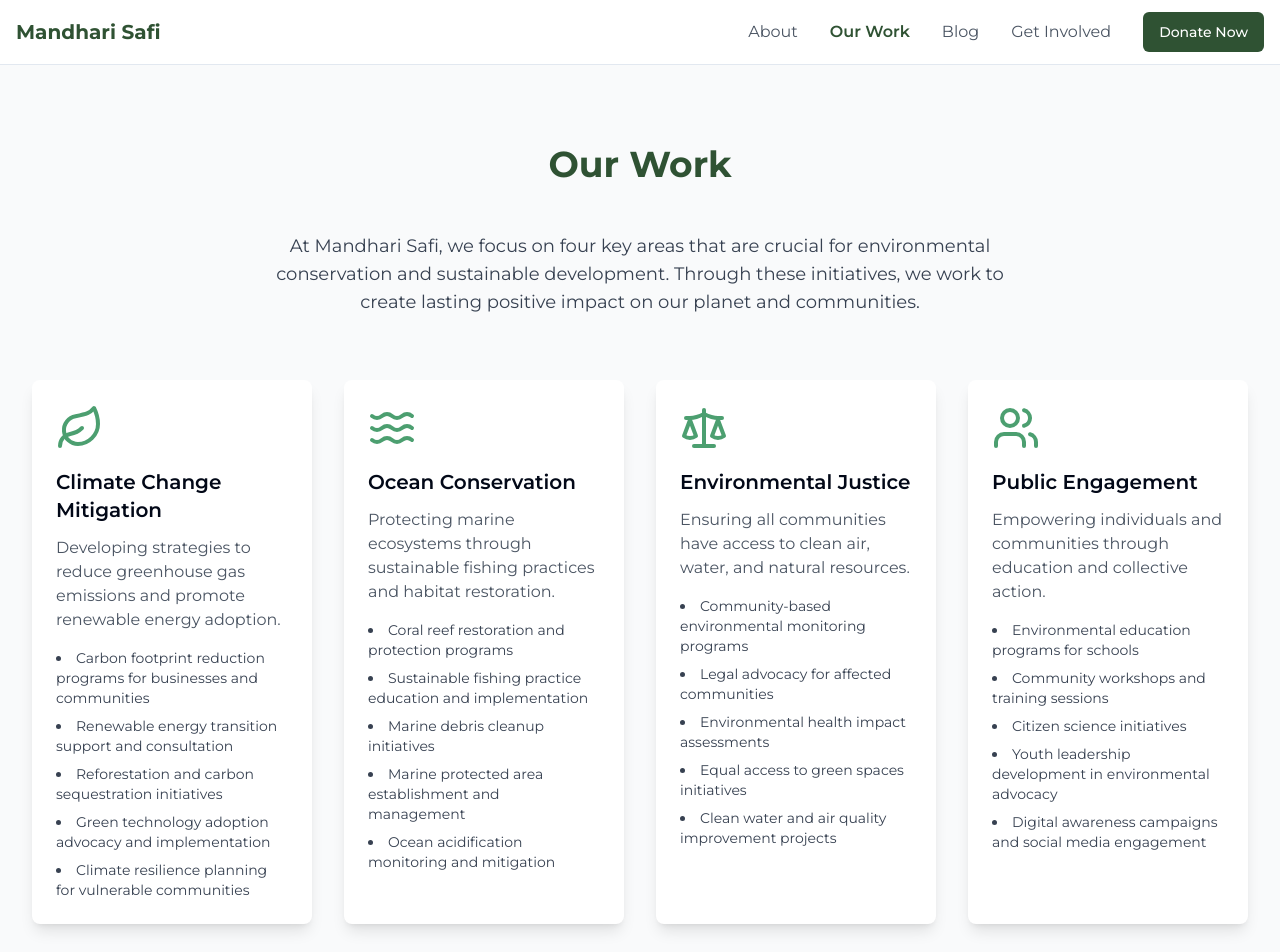
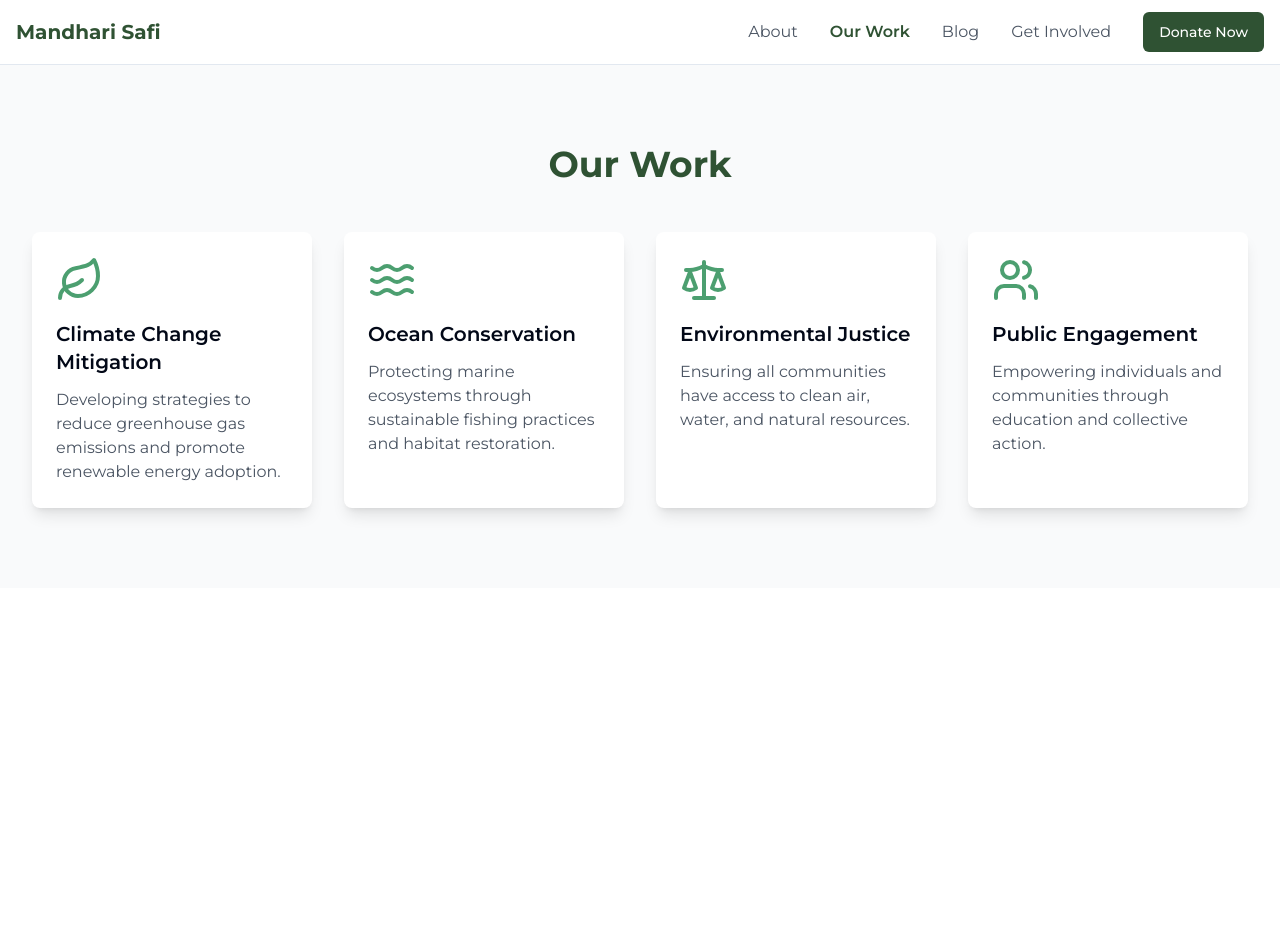
Before and after one commit to VinCoD/mandhari-safi-sustainability-88, a React (Vite) app: page /work in a window 1280 px wide. Shown: the top 952 px of the page. After the commit the page ends 800 px from the top, so only its background shows below. Built offline with nearby package versions, Linux system fonts and the light colour scheme.

Commit message:
Reverted to edit 5107496e-e681-43d6-a2e4-30d0c11b5052: "Create navbar pages
Added individual pages for each section in the navbar, including About, Our Work, Blog, and Get Involved.
[skip gpt_engineer]"

```diff
--- a/src/components/Work.tsx
+++ b/src/components/Work.tsx
@@ -5,52 +5,24 @@ const workAreas = [
     title: "Climate Change Mitigation",
     description:
       "Developing strategies to reduce greenhouse gas emissions and promote renewable energy adoption.",
-    details: [
-      "Carbon footprint reduction programs for businesses and communities",
-      "Renewable energy transition support and consultation",
-      "Reforestation and carbon sequestration initiatives",
-      "Green technology adoption advocacy and implementation",
-      "Climate resilience planning for vulnerable communities"
-    ],
     icon: Leaf,
   },
   {
     title: "Ocean Conservation",
     description:
       "Protecting marine ecosystems through sustainable fishing practices and habitat restoration.",
-    details: [
-      "Coral reef restoration and protection programs",
-      "Sustainable fishing practice education and implementation",
-      "Marine debris cleanup initiatives",
-      "Marine protected area establishment and management",
-      "Ocean acidification monitoring and mitigation"
-    ],
     icon: Waves,
   },
   {
     title: "Environmental Justice",
     description:
       "Ensuring all communities have access to clean air, water, and natural resources.",
-    details: [
-      "Community-based environmental monitoring programs",
-      "Legal advocacy for affected communities",
-      "Environmental health impact assessments",
-      "Equal access to green spaces initiatives",
-      "Clean water and air quality improvement projects"
-    ],
     icon: Scale,
   },
   {
     title: "Public Engagement",
     description:
       "Empowering individuals and communities through education and collective action.",
-    details: [
-      "Environmental education programs for schools",
-      "Community workshops and training sessions",
-      "Citizen science initiatives",
-      "Youth leadership development in environmental advocacy",
-      "Digital awareness campaigns and social media engagement"
-    ],
     icon: Users,
   },
 ];
@@ -62,12 +34,6 @@ export const Work = () => {
         <h2 className="text-4xl font-bold text-primary text-center mb-12">
           Our Work
         </h2>
-        <p className="text-lg text-gray-700 text-center max-w-3xl mx-auto mb-16">
-          At Mandhari Safi, we focus on four key areas that are crucial for
-          environmental conservation and sustainable development. Through these
-          initiatives, we work to create lasting positive impact on our planet and
-          communities.
-        </p>
         <div className="grid grid-cols-1 md:grid-cols-2 lg:grid-cols-4 gap-8">
           {workAreas.map((area) => (
             <div
@@ -76,14 +42,7 @@ export const Work = () => {
             >
               <area.icon className="w-12 h-12 text-accent mb-4" />
               <h3 className="text-xl font-semibold mb-3">{area.title}</h3>
-              <p className="text-gray-600 mb-4">{area.description}</p>
-              <ul className="list-disc list-inside text-gray-700 space-y-2">
-                {area.details.map((detail, index) => (
-                  <li key={index} className="text-sm">
-                    {detail}
-                  </li>
-                ))}
-              </ul>
+              <p className="text-gray-600">{area.description}</p>
             </div>
           ))}
         </div>
```
